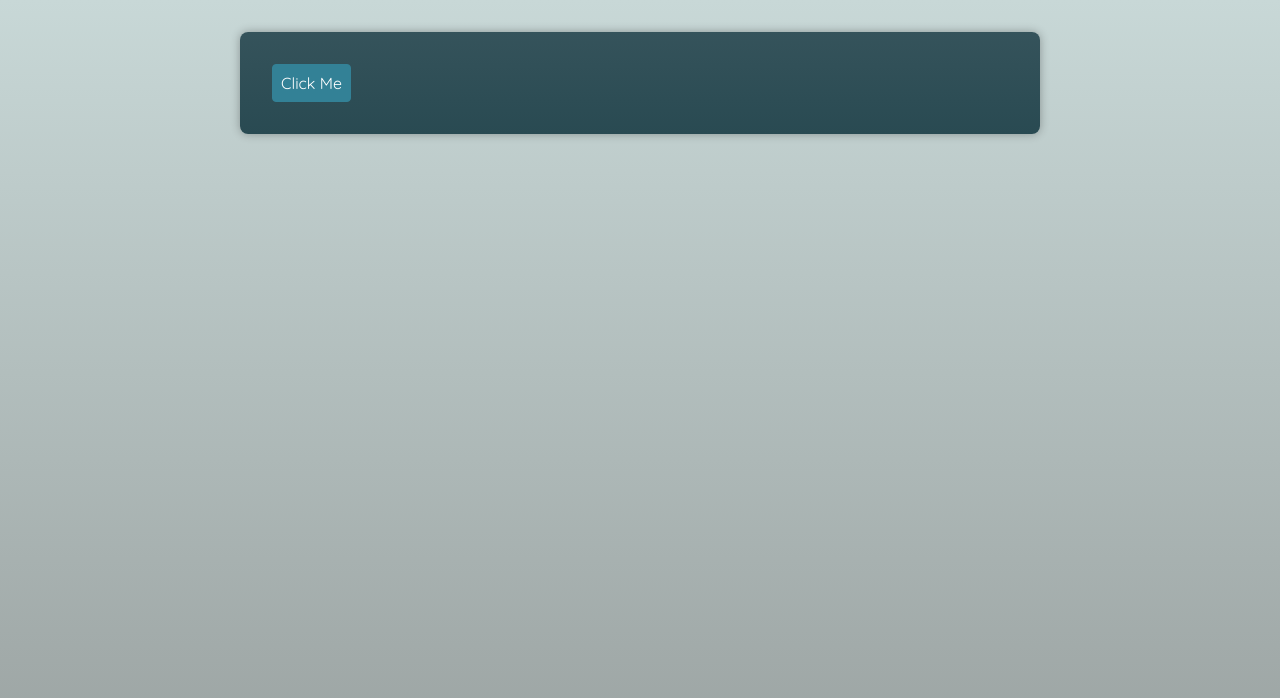
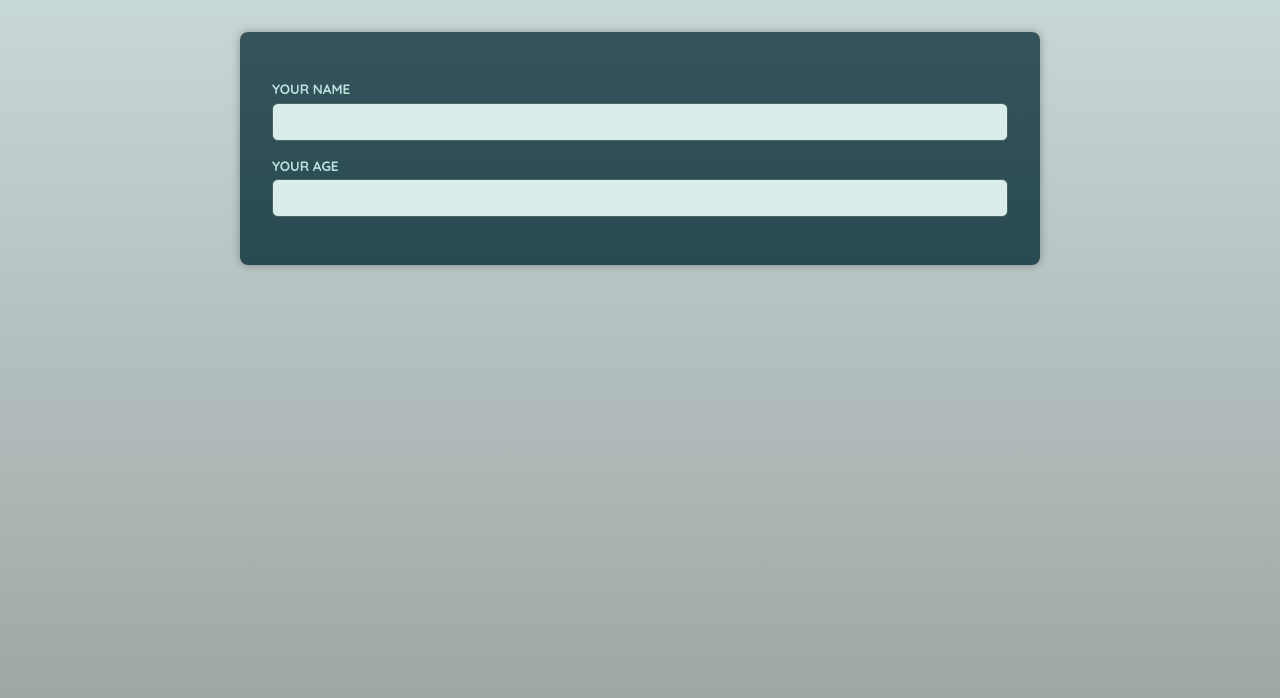
Before and after one commit to web223dev/react-ts-advanced, a React (Vite) app: page / in a window 1280 px wide. Shown: the top 698 px of the page. Built offline with nearby package versions, Linux system fonts and the light colour scheme; a web font is replaced by a local one.

Commit message:
add ref using forwardRef in Input wrapper component

```diff
--- a/src/App.tsx
+++ b/src/App.tsx
@@ -1,21 +1,24 @@
-import Button from './components/Button';
-import Container from './components/Container';
+import { useRef } from 'react';
+// import Button from './components/Button';
+// import Container from './components/Container';
+import Input from './components/input';
 // import Input from './components/input';
 
 function App() {
+  const input = useRef<HTMLInputElement>(null);
   return (
     <main>
-      {/* <Input id='name' label='Your name' type='text' />
-      <Input id='age' label='Your age' type='number' /> */}
+      <Input id='name' label='Your name' type='text' ref={input} />
+      <Input id='age' label='Your age' type='number' />
       {/* <p>
         <Button target=''>A Button</Button>
       </p>
       <p>
         <Button href='https://google.com'>A Link</Button>
       </p> */}
-      <Container as={Button} type='button'>
+      {/* <Container as={Button} type='button'>
         Click Me
-      </Container>
+      </Container> */}
     </main>
   );
 }
--- a/src/components/input.tsx
+++ b/src/components/input.tsx
@@ -1,15 +1,20 @@
-import { ComponentPropsWithoutRef } from 'react';
+import { forwardRef, type ComponentPropsWithoutRef } from 'react';
 
 type InputProps = {
   label: string;
   id: string;
 } & ComponentPropsWithoutRef<'input'>;
 
-export default function Input({ label, id, ...props }: InputProps) {
+const Input = forwardRef<HTMLInputElement, InputProps>(function Input(
+  { label, id, ...props },
+  ref
+) {
   return (
     <p>
       <label htmlFor={id}>{label}</label>
-      <input id={id} {...props} />
+      <input id={id} {...props} ref={ref} />
     </p>
   );
-}
+});
+
+export default Input;
```
